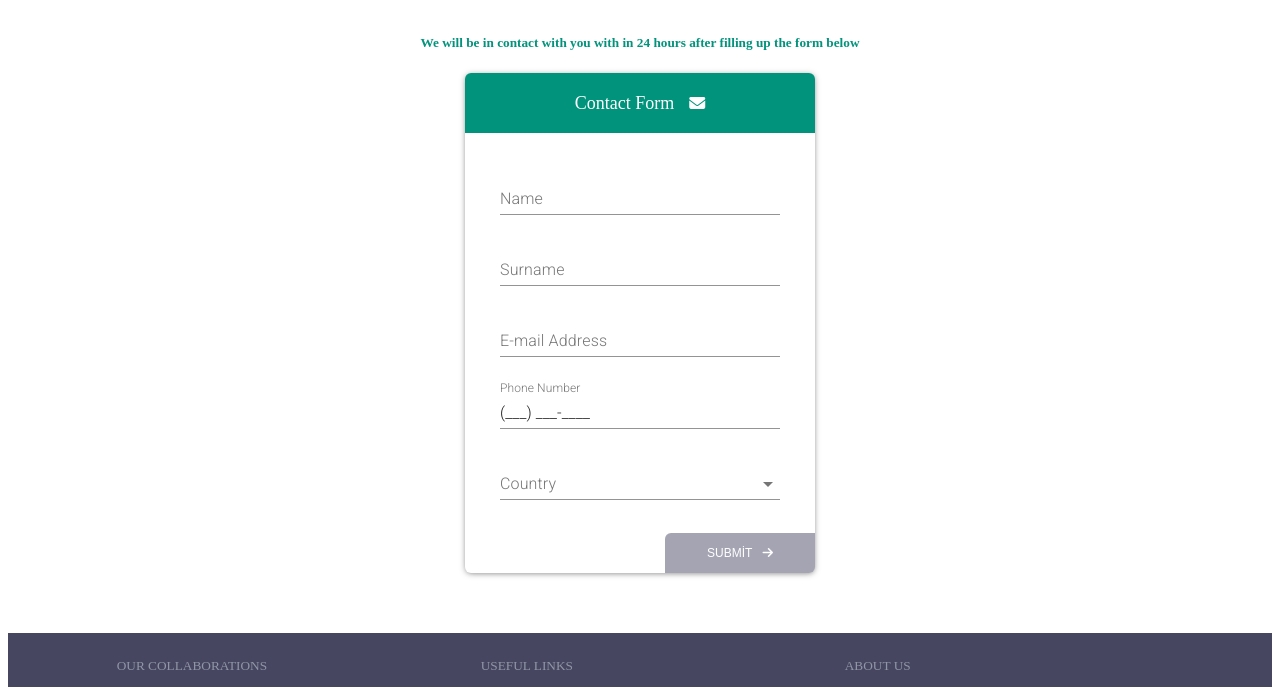
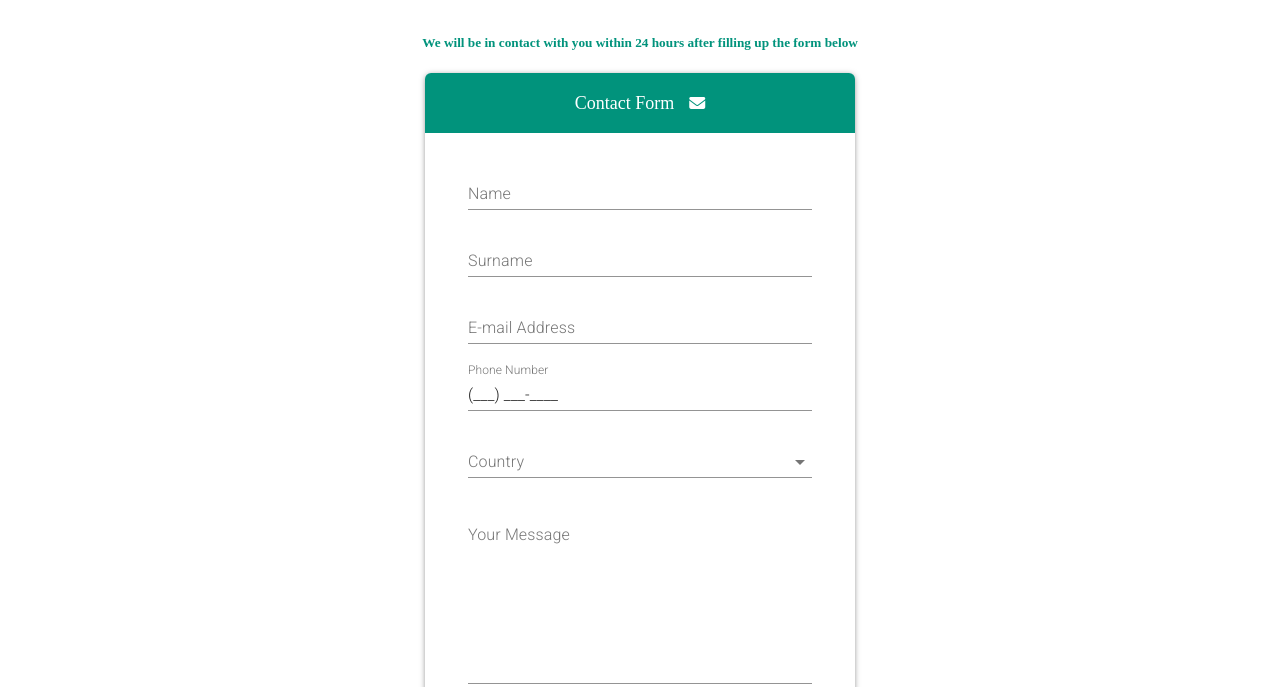
Before and after one commit to Cobatsu/Gatsby-TestOut, a Gatsby site: page /contact-us in a window 1280 px wide. Shown: the part 113-800 px from the top of the page. Built offline with nearby package versions, Linux system fonts and the light colour scheme; Gatsby itself is replaced by a stand-in of ours.

Commit message:
changed style

```diff
--- a/src/pages/contact-us.js
+++ b/src/pages/contact-us.js
@@ -33,8 +33,8 @@ const GeneralWrapper = styled.div`
 `;
 
 const FormBox = styled.form`
- min-width: 350px;
- min-height: 500px;
+ min-width: 430px;
+ min-height: 680px;
  border-radius: 6px;
  display: flex;
 
@@ -94,6 +94,7 @@ const initialState = {
  e_mail: "",
  phoneNumber: "(___) ___-____",
  region: "",
+ message: "",
 };
 
 const RefferenceNumber = props => {
@@ -109,15 +110,13 @@ const RefferenceNumber = props => {
    relatedPersonPhoneNumber: contactForm.phoneNumber,
    relatedPersonEmail: contactForm.e_mail,
    region: contactForm.region,
+   message: contactForm.message,
   };
 
   setLoading(true);
 
   axios
-   .post(
-    "https://study-online.herokuapp.com/api/profile/contactReport/add",
-    finalState
-   )
+   .post("http://localhost:3000/api/profile/contactReport/add", finalState)
    .then(response => {
     const {result} = response.data;
     window.scrollTo(0, 0);
@@ -133,7 +132,7 @@ const RefferenceNumber = props => {
  };
 
  let isPhoneNumberFilled = checkPhoneNumber(contactForm["phoneNumber"]);
-
+ console.log(contactForm);
  let isEmailCorrect = validator.validate(contactForm["e_mail"]);
 
  let result = Object.keys(contactForm).every(key => {
@@ -203,7 +202,7 @@ const RefferenceNumber = props => {
    <GeneralWrapper>
     <h5 style={{color: "#01937c"}}>
      {" "}
-     We will be in contact with you with in 24 hours after filling up the form
+     We will be in contact with you within 24 hours after filling up the form
      below{" "}
     </h5>
     <FormBox onSubmit={Submit}>
@@ -254,6 +253,17 @@ const RefferenceNumber = props => {
         </MenuItem>
        ))}
       </TextField>
+
+      <TextField
+       style={{width: "100%", marginTop: 7}}
+       value={contactForm["message"]}
+       label='Your Message'
+       onChange={OnchangeHandler("message")}
+       id='select'
+       multiline
+       rows={8}
+       rowsMax={10}
+      />
      </InputBox>
 
      <SubmitButton disabled={!result || loading}>
```
